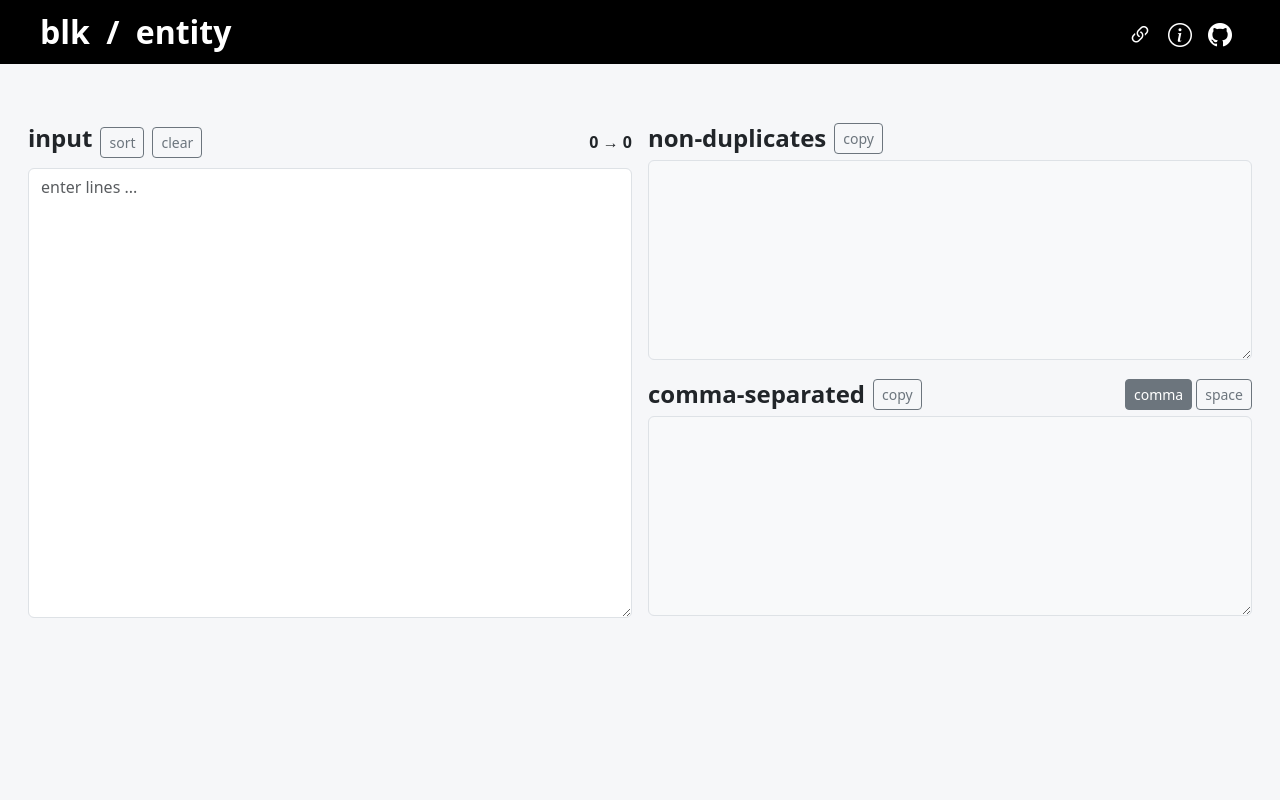
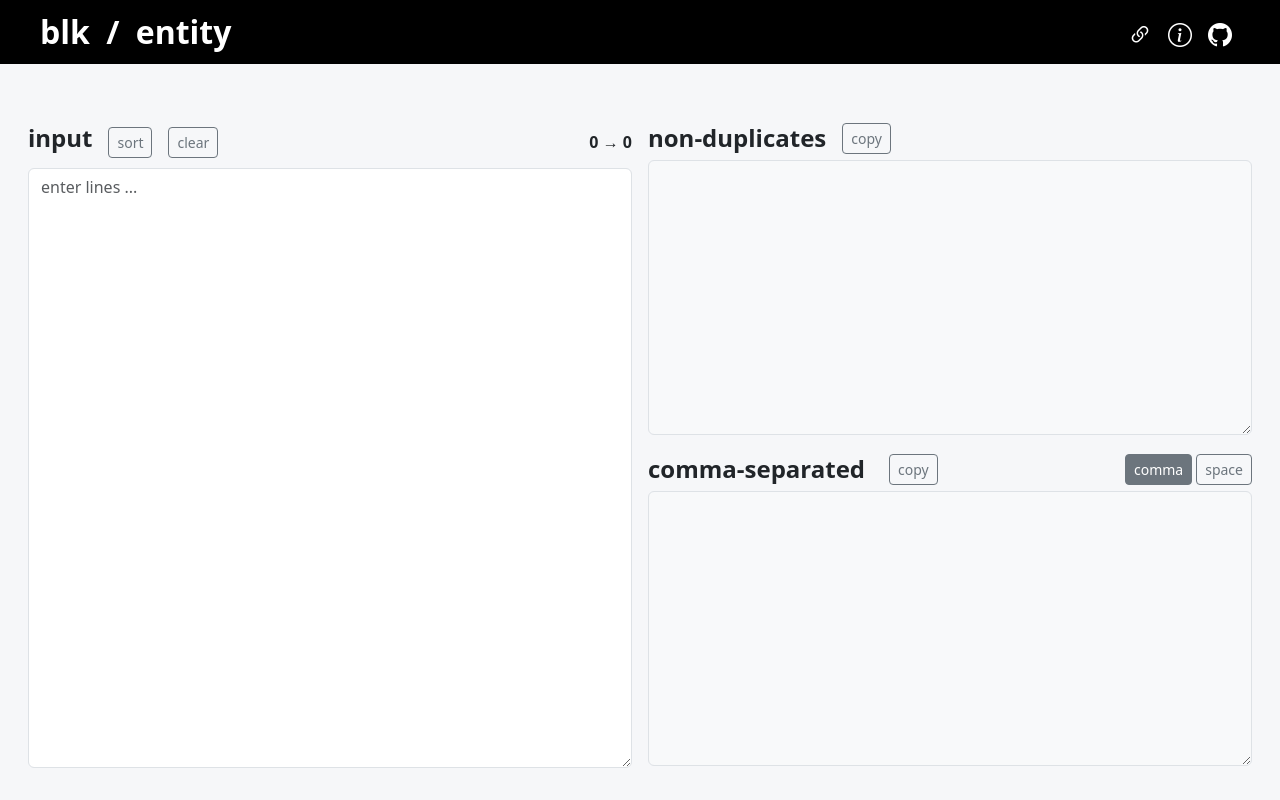
Before and after one commit to vchrombie/blk, a React (Vite) app: page /#/entity in a window 1280 px wide. Built offline with nearby package versions, Linux system fonts and the light colour scheme.

Commit message:
Fix styling issues

```diff
--- a/index.html
+++ b/index.html
@@ -7,7 +7,7 @@
   <title>blk</title>
   <link href="https://cdn.jsdelivr.net/npm/bootstrap@5.3.3/dist/css/bootstrap.min.css" rel="stylesheet" />
   <link href="https://cdn.jsdelivr.net/npm/bootstrap-icons@1.10.5/font/bootstrap-icons.css" rel="stylesheet" />
-
+  <link rel="icon" type="image/png" href="/src/b.png" />
 </head>
 
 <body>
--- a/src/pages/entity.jsx
+++ b/src/pages/entity.jsx
@@ -47,7 +47,7 @@ export default function Entity() {
         {/* INPUT */}
         <div className="col-md-6">
           <div className="d-flex justify-content-between align-items-center mb-1">
-            <div className="d-flex gap-2 align-items-center">
+            <div className="d-flex gap-3 align-items-center">
               <label className="form-label fw-semibold fs-4">input</label>
 
               <button
@@ -74,7 +74,7 @@ export default function Entity() {
           </div>
           <textarea
             className="form-control"
-            style={{ minHeight: "450px" }}
+            style={{ minHeight: "600px" }}
             placeholder="enter lines ..."
             value={input}
             onChange={(e) => setInput(e.target.value)}
@@ -85,7 +85,7 @@ export default function Entity() {
         <div className="col-md-6 d-flex flex-column gap-3">
           <div>
             <div className="d-flex justify-content-between align-items-center mb-1">
-              <div className="d-flex gap-2 align-items-center">
+              <div className="d-flex gap-3 align-items-center">
                 <span className="fw-semibold fs-4">non-duplicates</span>
                 <button
                   className="btn btn-sm btn-outline-secondary "
@@ -97,7 +97,7 @@ export default function Entity() {
             </div>
             <textarea
               className="form-control bg-light"
-              style={{ minHeight: "200px" }}
+              style={{ minHeight: "275px" }}
               readOnly
               value={lines}
             />
@@ -105,7 +105,7 @@ export default function Entity() {
 
           <div>
             <div className="d-flex justify-content-between align-items-center mb-1">
-              <div className="d-flex gap-2 align-items-center">
+              <div className="d-flex gap-4 align-items-center">
                 <span className="fw-semibold fs-4">
                   {delim === "," ? "comma-separated" : "space-separated"}
                 </span>
@@ -137,7 +137,7 @@ export default function Entity() {
             </div>
             <textarea
               className="form-control bg-light"
-              style={{ minHeight: "200px" }}
+              style={{ minHeight: "275px" }}
               readOnly
               value={delimited}
             />
--- a/src/pages/overdue.jsx
+++ b/src/pages/overdue.jsx
@@ -45,7 +45,7 @@ export default function Overdue() {
       <div className="row g-3">
         {/* INPUT */}
         <div className="col-md-6">
-          <div className="d-flex justify-content-between align-items-center">
+          <div className="d-flex gap-3 align-items-center">
             <label className="form-label fw-semibold fs-4">alerts</label>
             <button
               className="btn btn-sm btn-outline-secondary"
@@ -65,7 +65,7 @@ export default function Overdue() {
 
         {/* OUTPUT */}
         <div className="col-md-6">
-          <div className="d-flex justify-content-between align-items-center">
+          <div className="d-flex gap-3 align-items-center">
             <label className="form-label fw-semibold fs-4">
               restart commands
             </label>
--- a/src/pages/samsh.jsx
+++ b/src/pages/samsh.jsx
@@ -117,9 +117,10 @@ export default function Samsh() {
   return (
     <div className="container-fluid mt-3">
       <div className="text-center mb-3">
+        {/* make the btn large */}
         <div className="btn-group">
           <button
-            className={`btn btn-sm ${
+            className={`btn btn-lg ${
               mode === "mobaxterm" ? "btn-primary" : "btn-outline-primary"
             }`}
             onClick={() => setMode("mobaxterm")}
@@ -127,7 +128,7 @@ export default function Samsh() {
             mobaxterm
           </button>
           <button
-            className={`btn btn-sm ${
+            className={`btn btn-lg ${
               mode === "prodmon" ? "btn-primary" : "btn-outline-primary"
             }`}
             onClick={() => setMode("prodmon")}
@@ -139,7 +140,16 @@ export default function Samsh() {
 
       <div className="row g-3">
         <div className="col-md-6">
-          <label className="form-label fw-semibold fs-4">input</label>
+          <div className="d-flex gap-3 align-items-center mb-1">
+            <label className="form-label fw-semibold fs-4">input</label>
+
+            <button
+              className="btn btn-sm btn-outline-secondary"
+              onClick={() => setInput("")}
+            >
+              clear
+            </button>
+          </div>
           <textarea
             className="form-control"
             style={{ minHeight: "520px" }}
@@ -149,13 +159,13 @@ export default function Samsh() {
         </div>
 
         <div className="col-md-6">
-          <div className="d-flex justify-content-between align-items-center mb-1">
+          <div className="d-flex gap-3 align-items-center mb-1">
             <span className="fw-semibold fs-4">output</span>
             <button
               className="btn btn-sm btn-outline-secondary"
               onClick={() => copy(output)}
             >
-              📋
+              copy
             </button>
           </div>
           <textarea
```
Also changed, not shown: src/b.png (added), src/blk.png (added).
